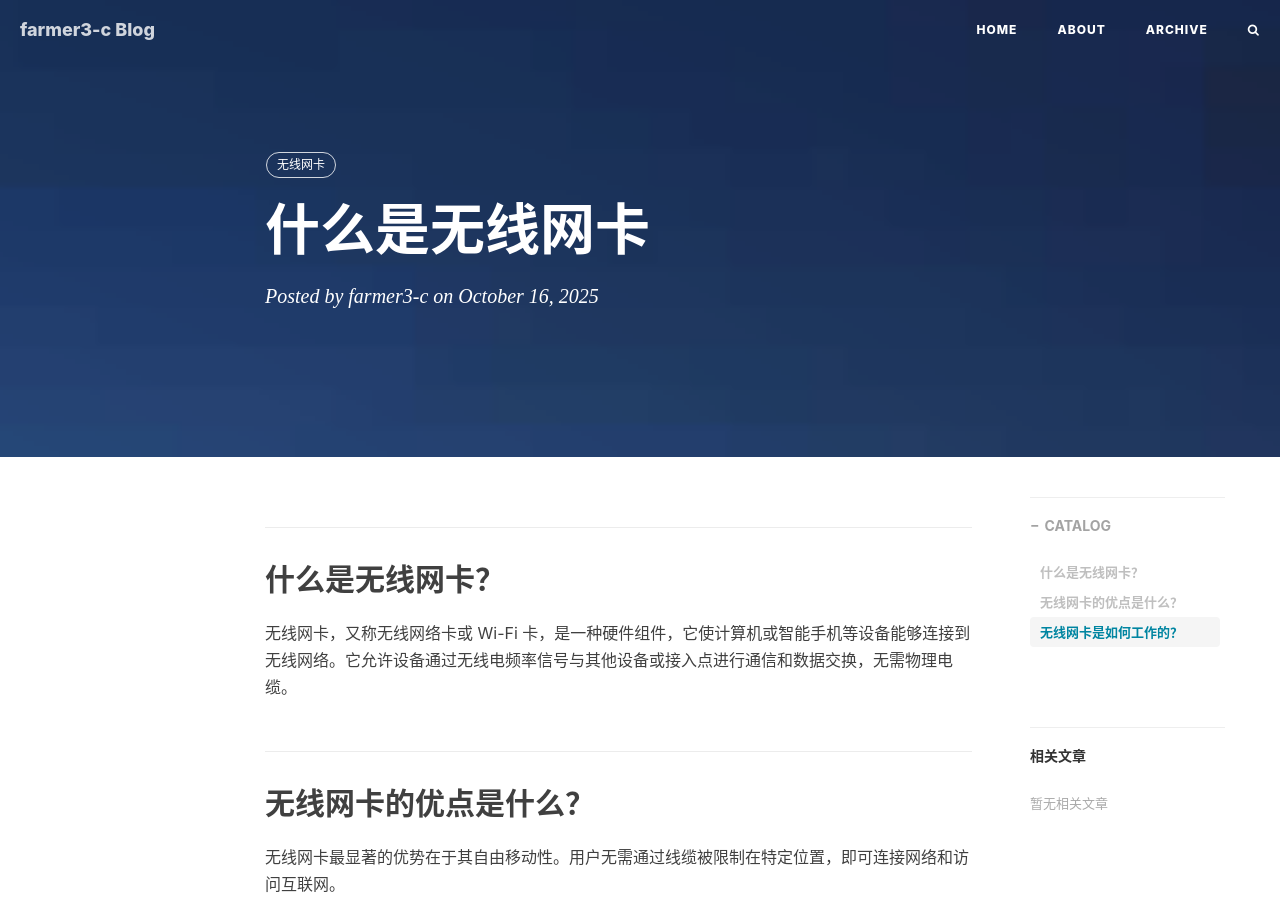
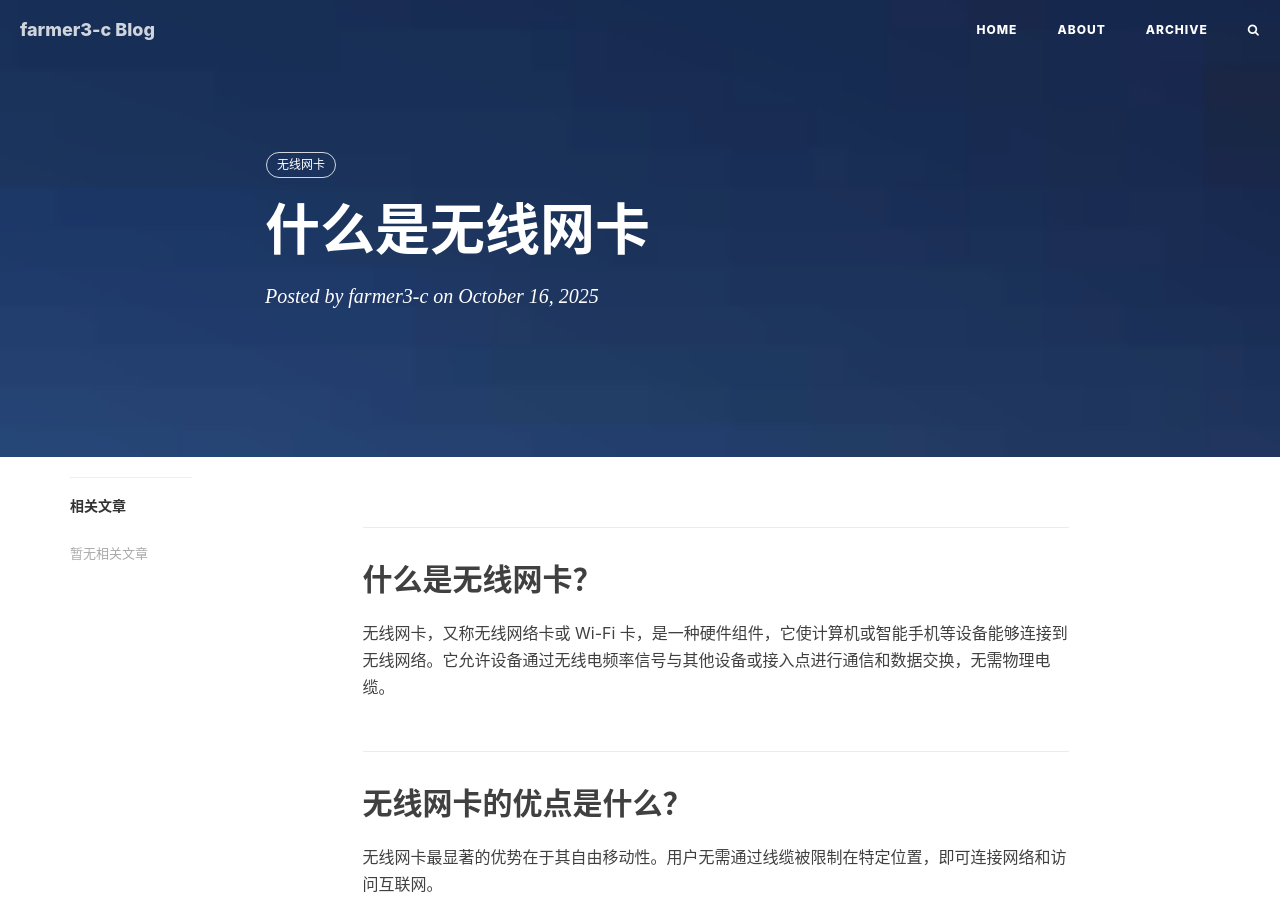
Before and after one commit to farmer3-c/farmer3-c.github.io, a Jekyll site: the page built from _posts/2025-10-16-.md, in a window 1280 px wide and 900 px high. Built offline with Jekyll 4.4.1, drawn with Linux system fonts in a browser that asks for light colours; nearby versions of some CDN libraries; comment, search, counter and statistics services are not loaded.

Commit message:
move-related-posts-to-left

```diff
--- a/_includes/related-posts.html
+++ b/_includes/related-posts.html
@@ -1,6 +1,6 @@
 {% if page.tags.size > 0 %}
-<div class="related-posts" style="margin-top: 30px;">
-    <hr class="hidden-sm hidden-xs" style="margin: 20px 0;">
+<div class="related-posts">
+    <hr class="hidden-sm hidden-xs" style="margin: 0 0 20px 0;">
     <h5 style="color: #333; margin-bottom: 15px; font-size: 14px; font-weight: bold;">相关文章</h5>
     <ul class="related-posts-list" style="list-style: none; padding-left: 0; margin: 0;">
         {% assign current_url = page.url %}
--- a/_layouts/post.html
+++ b/_layouts/post.html
@@ -14,9 +14,17 @@
     <div class="container">
         <div class="row">
 
+    <!-- Left Sidebar - Related Posts -->
+        <div class="
+            col-lg-2 col-lg-offset-0
+            visible-lg-block
+            sidebar-container">
+            {% include related-posts.html %}
+        </div>
+
     <!-- Post Container -->
             <div class="
-                col-lg-8 col-lg-offset-2
+                col-lg-8
                 col-md-10 col-md-offset-1
                 post-container">
 
@@ -84,7 +92,6 @@
                     </h5>
                     <ul class="catalog-body"></ul>
                 </div>
-                {% include related-posts.html %}
             </div>
         {% endunless %}
 
```
Also changed, not shown: other parts of _layouts/post.html (+2 -2 lines).
